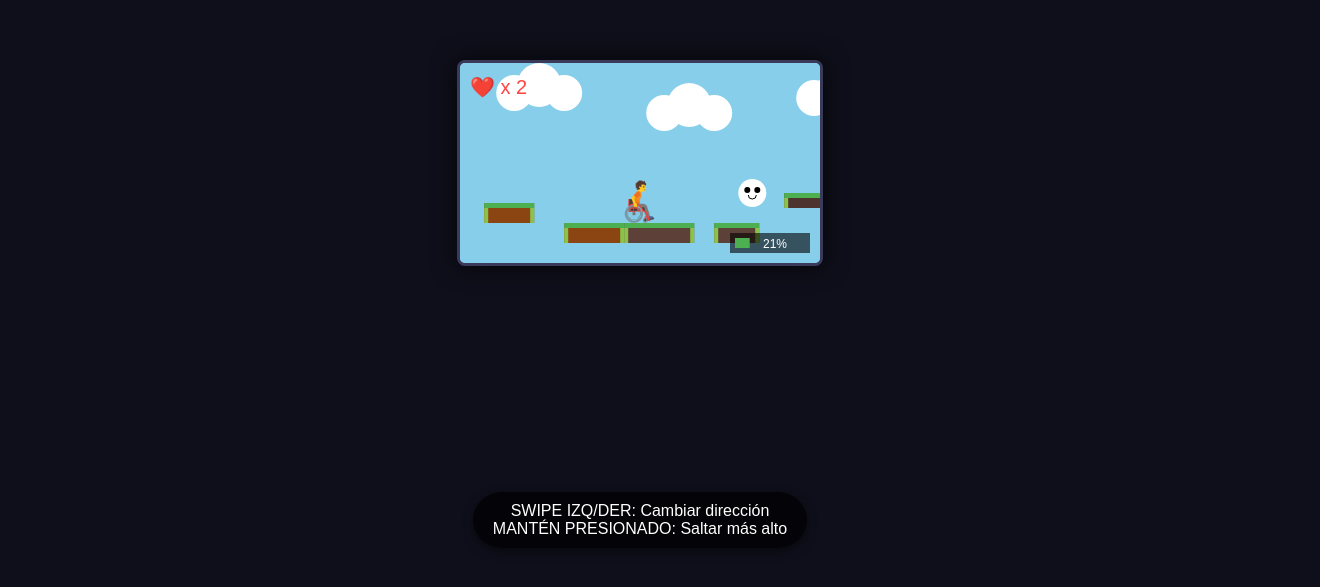
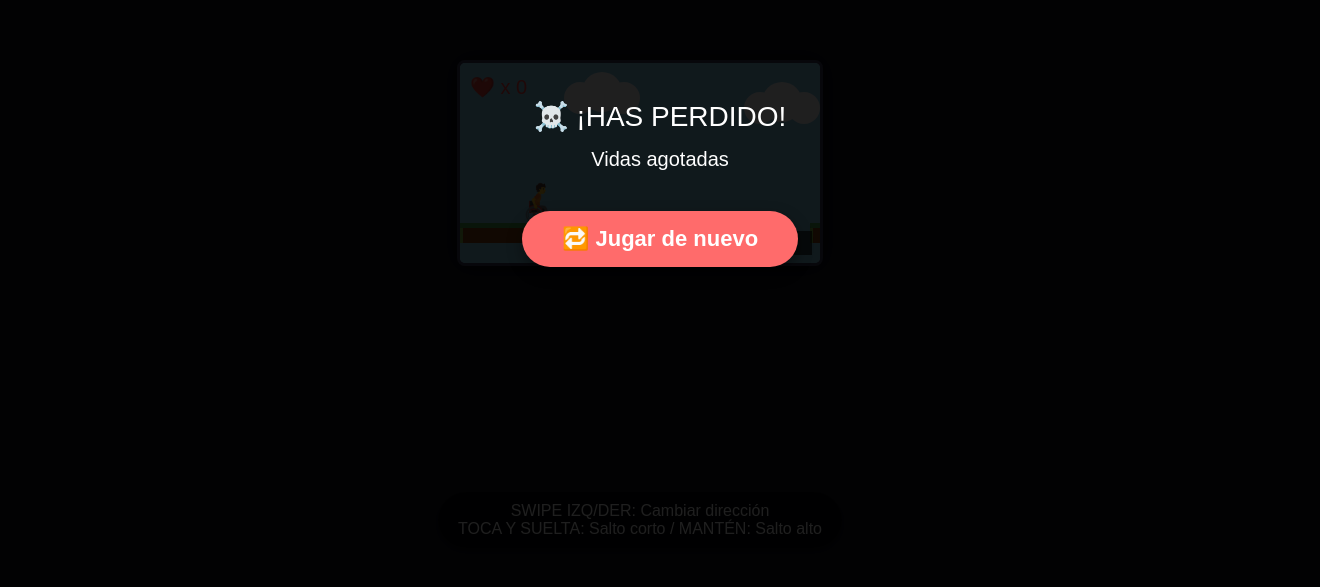
Before and after one commit to joniturburyzen/knight, a plain HTML site: page index.html in a window 1280 px wide. Shown: the part 237-824 px from the top of the page, 1320 px wide, since content can reach past the window. Before the commit the page ends 800 px from the top, so only its background shows below. Drawn offline with Linux system fonts and the light colour scheme.

Commit message:
Update index.html

```diff
--- a/index.html
+++ b/index.html
@@ -86,7 +86,7 @@
 
   <div id="instructions">
     SWIPE IZQ/DER: Cambiar dirección<br>
-    MANTÉN PRESIONADO: Saltar más alto
+    TOCA Y SUELTA: Salto corto / MANTÉN: Salto alto
   </div>
 
   <script>
@@ -127,13 +127,13 @@
     };
 
     // ======================
-    // JUGADOR (EMOJI GRANDE)
+    // JUGADOR (AJUSTADO PARA CONTROL PRECISO)
     // ======================
     const player = {
-      x: 70,
-      y: 142,
-      radius: 20,
-      speed: 2.2,
+      x: 80,          // Posición inicial segura
+      y: 142,         // Sobre la primera plataforma
+      radius: 18,     // Radio de colisión ajustado
+      speed: 1.5,     // ¡MÁS LENTO! (antes 2.2) → más tiempo para reaccionar
       direction: 1,
       velY: 0,
       jumping: false,
@@ -144,78 +144,73 @@
     };
 
     // ======================
-    // PLATAFORMAS (5 PANTALLAS - DISEÑO DESAFIANTE)
+    // PLATAFORMAS REDISEÑADAS (PROGRESIÓN LÓGICA)
     // ======================
     const platforms = [
-      // PANTALLA 1 (0-360px): Tutorial progresivo
-      {x: 0, y: 160, w: 100, h: 20, color: '#8B4513'},    // Plataforma inicial amplia
-      {x: 150, y: 160, w: 40, h: 20, color: '#8B4513'},   // Plataforma estrecha 1
-      {x: 220, y: 140, w: 50, h: 20, color: '#8B4513'},   // Plataforma alta
-      {x: 300, y: 160, w: 60, h: 20, color: '#8B4513'},   // Plataforma final pantalla 1
+      // PANTALLA 1 (0-360px): TUTORIAL SUAVE
+      {x: 0, y: 160, w: 150, h: 20, color: '#8B4513'},   // Plataforma inicial ANCHA (tiempo para aprender controles)
+      {x: 220, y: 160, w: 100, h: 20, color: '#8B4513'}, // Primera plataforma después de gap pequeño (70px)
+      {x: 350, y: 160, w: 80, h: 20, color: '#8B4513'},  // Segunda plataforma (gap 70px)
 
-      // PANTALLA 2 (360-720px): Primer fantasma + abismos
-      {x: 360, y: 160, w: 70, h: 20, color: '#5D4037'},   // Inicio pantalla 2
-      {x: 450, y: 160, w: 45, h: 20, color: '#5D4037'},   // Plataforma estrecha con fantasma
-      {x: 520, y: 130, w: 40, h: 15, color: '#4E342E'},   // Plataforma flotante 1
-      {x: 580, y: 100, w: 40, h: 15, color: '#4E342E'},   // Plataforma flotante 2 (más alta)
-      {x: 650, y: 160, w: 70, h: 20, color: '#5D4037'},   // Suelo después de flotantes
+      // PANTALLA 2 (360-720px): PRIMEROS RETOS REALES
+      {x: 450, y: 160, w: 70, h: 20, color: '#5D4037'},  // Plataforma estrecha (gap 100px antes)
+      {x: 580, y: 140, w: 60, h: 20, color: '#5D4037'},  // Plataforma alta (requiere salto preciso)
+      {x: 670, y: 160, w: 90, h: 20, color: '#5D4037'},  // Plataforma de aterrizaje (gap 50px)
 
       // PANTALLA 3 (720-1080px): ZONA DE RIESGO - ESPADA
-      {x: 720, y: 160, w: 60, h: 20, color: '#3E2723'},   // Plataforma antes del abismo profundo
-      // ¡ABISMO PROFUNDO AQUÍ! (200px de ancho - requiere salto largo)
-      {x: 920, y: 160, w: 50, h: 20, color: '#3E2723'},   // Plataforma de aterrizaje después del abismo
-      {x: 1000, y: 90, w: 60, h: 15, color: '#2E1B1B'},   // Plataforma ALTA para espada (riesgosa)
+      {x: 760, y: 160, w: 70, h: 20, color: '#3E2723'},  // Plataforma antes del abismo
+      // ¡ABISMO DE 150px! (requiere salto comprometido)
+      {x: 980, y: 160, w: 60, h: 20, color: '#3E2723'},  // Plataforma de aterrizaje
+      {x: 1060, y: 90, w: 70, h: 15, color: '#2E1B1B'},  // Plataforma ALTA para espada (riesgo alto)
 
-      // PANTALLA 4 (1080-1440px): Plataforma desapareciente + fantasmas
-      {x: 1080, y: 160, w: 80, h: 20, color: '#2E1B1B'},  // Suelo inicio pantalla 4
-      {x: 1200, y: 160, w: 60, h: 20, color: '#2E1B1B'},  // Plataforma antes de desapareciente
-      // Plataforma desapareciente en x=1280 (definida aparte)
-      {x: 1400, y: 160, w: 80, h: 20, color: '#2E1B1B'},  // Suelo después de desapareciente
+      // PANTALLA 4 (1080-1440px): TIMING + PRESIÓN
+      {x: 1150, y: 160, w: 80, h: 20, color: '#2E1B1B'}, // Suelo antes de desapareciente
+      // Plataforma desapareciente en x=1250
+      {x: 1380, y: 160, w: 100, h: 20, color: '#2E1B1B'},// Suelo después de desapareciente
 
-      // PANTALLA 5 (1440-1800px): Final épico
-      {x: 1440, y: 160, w: 70, h: 20, color: '#1A0A0A'},  // Inicio final
-      {x: 1530, y: 140, w: 40, h: 20, color: '#1A0A0A'},  // Plataforma alta
-      {x: 1600, y: 160, w: 50, h: 20, color: '#1A0A0A'},  // Plataforma estrecha
-      {x: 1670, y: 130, w: 40, h: 20, color: '#1A0A0A'},  // Última plataforma flotante
-      {x: 1730, y: 160, w: 70, h: 20, color: '#FFD700'}   // Plataforma final con cerveza
+      // PANTALLA 5 (1440-1800px): FINAL EXIGENTE
+      {x: 1480, y: 160, w: 60, h: 20, color: '#1A0A0A'}, // Plataforma estrecha
+      {x: 1570, y: 140, w: 50, h: 20, color: '#1A0A0A'}, // Plataforma alta
+      {x: 1650, y: 160, w: 50, h: 20, color: '#1A0A0A'}, // Plataforma estrecha final
+      {x: 1730, y: 160, w: 70, h: 20, color: '#FFD700'}  // Plataforma de la cerveza
     ];
 
     // Plataforma que desaparece (PANTALLA 4)
     const disappearingPlatform = {
-      x: 1280,
+      x: 1250,
       y: 160,
       w: 80,
       h: 20,
       visible: true,
-      visibleTime: 100,
-      invisibleTime: 150,
+      visibleTime: 120,  // 2 segundos visible
+      invisibleTime: 180, // 3 segundos invisible
       timer: 0,
       state: 'visible'
     };
 
     // ======================
-    // ENEMIGOS (FANTASMAS - POSICIONADOS ESTRATÉGICAMENTE)
+    // ENEMIGOS (AJUSTADOS A NUEVAS PLATAFORMAS)
     // ======================
     const ghosts = [
-      // Fantasma 1: Pantalla 2, en plataforma estrecha (obstaculiza primer salto serio)
-      {x: 465, y: 130, radius: 14, dir: -1, range: 30, startX: 465, color: '#ffffff', alive: true},
+      // Fantasma 1: Pantalla 2, en plataforma estrecha (primer reto real)
+      {x: 475, y: 130, radius: 14, dir: -1, range: 40, startX: 475, color: '#ffffff', alive: true},
 
-      // Fantasma 2: Pantalla 3, patrulla el abismo profundo (presión psicológica)
-      {x: 800, y: 130, radius: 14, dir: 1, range: 80, startX: 800, color: '#ffffff', alive: true},
+      // Fantasma 2: Pantalla 3, patrullando antes del abismo profundo
+      {x: 850, y: 130, radius: 14, dir: 1, range: 70, startX: 850, color: '#ffffff', alive: true},
 
-      // Fantasma 3: Pantalla 4, antes de plataforma desapareciente (timing + enemigo)
-      {x: 1180, y: 130, radius: 14, dir: 1, range: 40, startX: 1180, color: '#ffffff', alive: true},
+      // Fantasma 3: Pantalla 4, justo antes de la plataforma desapareciente
+      {x: 1180, y: 130, radius: 14, dir: 1, range: 30, startX: 1180, color: '#ffffff', alive: true},
 
-      // Fantasma 4: Pantalla 5, en plataforma alta final (último desafío)
-      {x: 1540, y: 110, radius: 14, dir: -1, range: 25, startX: 1540, color: '#ffffff', alive: true}
+      // Fantasma 4: Pantalla 5, en la plataforma alta final
+      {x: 1585, y: 110, radius: 14, dir: -1, range: 20, startX: 1585, color: '#ffffff', alive: true}
     ];
 
     // ======================
     // POWER-UPS Y OBJETIVOS
     // ======================
     const sword = {
-      x: 1030,
-      y: 60,
+      x: 1095,
+      y: 55,
       radius: 25,
       collected: false,
       flashTimer: 0,
@@ -230,16 +225,19 @@
     };
 
     // ======================
-    // FÍSICA Y CONTROLES MEJORADOS (SALTO VARIABLE)
+    // FÍSICA AJUSTADA (SALTO SUTIL Y CONTROLADO)
     // ======================
-    const gravity = 0.65;
-    const jumpPowerBase = -14;
-    const maxJumpPower = -22;
-    let touchStartY = 0;
+    const gravity = 0.6;        // Ligeramente más suave
+    const jumpPowerBase = -9;   // ¡SALTO MÁS BAJO! (antes -14)
+    const maxJumpPower = -14;   // Máximo salto reducido (antes -22)
+    let touchStartX = 0;
+    let swipeStartX = 0;
 
+    // Controles táctiles mejorados
     canvas.addEventListener('touchstart', (e) => {
       e.preventDefault();
-      touchStartY = e.touches[0].clientY;
+      touchStartX = e.touches[0].clientX;
+      swipeStartX = touchStartX;
       gameState.touchStartTime = Date.now();
       gameState.isTouching = true;
     }, { passive: false });
@@ -249,54 +247,20 @@
       gameState.isTouching = false;
 
       const touchDuration = Date.now() - gameState.touchStartTime;
+      const swipeEndX = e.changedTouches[0].clientX;
+      const swipeDiff = swipeEndX - swipeStartX;
 
-      // Si estaba en el suelo y soltó el toque → aplica salto variable
-      if (player.grounded && touchDuration > 50) {
-        // Más tiempo presionado = salto más alto (hasta límite)
-        const powerFactor = Math.min(touchDuration / 300, 1);
-        player.velY = jumpPowerBase - (Math.abs(maxJumpPower - jumpPowerBase) * powerFactor);
+      // Swipe horizontal (más sensible)
+      if (Math.abs(swipeDiff) > 40 && touchDuration < 400) {
+        player.direction = (swipeDiff > 0) ? 1 : -1;
+        player.currentEmoji = (player.direction > 0) ? player.emojiRight : player.emojiLeft;
+      }
+      // Salto (más preciso)
+      else if (player.grounded && touchDuration > 30) {
+        const powerFactor = Math.min(touchDuration / 250, 1); // Más rápido el máximo
+        player.velY = jumpPowerBase - (Math.abs(maxJumpPower - jumpPowerBase) * powerFactor * 0.8);
         player.jumping = true;
         player.grounded = false;
-      }
-
-      // Swipe horizontal (detectar movimiento rápido)
-      const touchEndY = e.changedTouches[0].clientY;
-      const diffY = touchEndY - touchStartY;
-
-      // Si el movimiento fue principalmente horizontal → cambio de dirección
-      if (Math.abs(diffY) < 30) {
-        const touchEndX = e.changedTouches[0].clientX;
-        const touchStartX = e.changedTouches[0].clientX - (touchEndX - touchStartY); // Aproximación
-        // En móviles reales usaríamos touchstart separado, pero para simplicidad:
-        // Si el toque fue largo (>200ms) y vertical pequeño → asumimos swipe horizontal
-        if (touchDuration > 200) {
-          player.direction = (diffY > 0) ? -1 : 1; // Simplificación para prototipo
-          player.currentEmoji = (player.direction > 0) ? player.emojiRight : player.emojiLeft;
-        }
-      }
-    }, { passive: false });
-
-    // Swipe horizontal separado (mejor detección)
-    let swipeStartX = 0;
-    canvas.addEventListener('touchstart', (e) => {
-      if (e.touches.length === 1) {
-        swipeStartX = e.touches[0].clientX;
-      }
-    }, { passive: false });
-
-    canvas.addEventListener('touchmove', (e) => {
-      e.preventDefault();
-    }, { passive: false });
-
-    canvas.addEventListener('touchend', (e) => {
-      if (e.changedTouches.length === 1 && !gameState.isTouching) {
-        const swipeEndX = e.changedTouches[0].clientX;
-        const diffX = swipeEndX - swipeStartX;
-
-        if (Math.abs(diffX) > 60) { // Umbral de swipe
-          player.direction = (diffX > 0) ? 1 : -1;
-          player.currentEmoji = (player.direction > 0) ? player.emojiRight : player.emojiLeft;
-        }
       }
     }, { passive: false });
 
@@ -306,7 +270,7 @@
     function update() {
       if (!gameState.playing || gameState.levelComplete || gameState.gameOver) return;
 
-      // Movimiento horizontal
+      // Movimiento horizontal (más lento)
       player.x += player.speed * player.direction;
 
       // Gravedad
@@ -350,7 +314,7 @@
       ghosts.forEach(ghost => {
         if (!ghost.alive) return;
 
-        ghost.x += ghost.dir * 1.1;
+        ghost.x += ghost.dir * 1.0; // Más lento
         if (ghost.x > ghost.startX + ghost.range || ghost.x < ghost.startX - ghost.range) {
           ghost.dir *= -1;
         }
@@ -363,7 +327,7 @@
         if (distance < player.radius + ghost.radius && ghost.alive) {
           if (player.velY > 0 && player.y < ghost.y - 5) {
             ghost.alive = false;
-            player.velY = -9;
+            player.velY = -7; // Rebote más suave
           }
           else if (gameState.hasSword) {
             ghost.alive = false;
@@ -388,7 +352,7 @@
 
       // Animación de destello de espada
       sword.flashTimer++;
-      if (sword.flashTimer > 20) {
+      if (sword.flashTimer > 15) {
         sword.flashState = !sword.flashState;
         sword.flashTimer = 0;
       }
@@ -433,7 +397,7 @@
 
     function loseLife() {
       gameState.lives--;
-      player.x = 70;
+      player.x = 80;
       player.y = 142;
       player.velY = 0;
       player.direction = 1;
@@ -456,7 +420,7 @@
       gameState.touchStartTime = 0;
       gameState.isTouching = false;
 
-      player.x = 70;
+      player.x = 80;
       player.y = 142;
       player.velY = 0;
       player.direction = 1;
@@ -483,19 +447,16 @@
       ctx.fillStyle = '#87CEEB';
       ctx.fillRect(0, 0, canvas.width, canvas.height);
 
-      // Nubes decorativas (más densas para rellenar abismos)
-      drawCloud(100 - camera.x, 40);
-      drawCloud(250 - camera.x, 30);
-      drawCloud(400 - camera.x, 50);
-      drawCloud(550 - camera.x, 35);
-      drawCloud(700 - camera.x, 45);
-      drawCloud(850 - camera.x, 25);
-      drawCloud(1000 - camera.x, 55);
-      drawCloud(1150 - camera.x, 30);
-      drawCloud(1300 - camera.x, 40);
-      drawCloud(1450 - camera.x, 50);
-      drawCloud(1600 - camera.x, 35);
-      drawCloud(1750 - camera.x, 45);
+      // Nubes (más espaciadas para no saturar)
+      drawCloud(120 - camera.x, 35);
+      drawCloud(300 - camera.x, 45);
+      drawCloud(500 - camera.x, 30);
+      drawCloud(700 - camera.x, 50);
+      drawCloud(900 - camera.x, 40);
+      drawCloud(1100 - camera.x, 35);
+      drawCloud(1300 - camera.x, 45);
+      drawCloud(1500 - camera.x, 30);
+      drawCloud(1700 - camera.x, 50);
 
       // Plataformas con césped en bordes
       platforms.forEach(platform => {
@@ -509,10 +470,10 @@
         ctx.fillStyle = '#4CAF50';
         ctx.fillRect(platform.x - camera.x, platform.y, platform.w, 5);
 
-        // Bordes laterales (indican abismo)
+        // Bordes laterales (advertencia visual)
         ctx.fillStyle = '#8BC34A';
-        ctx.fillRect(platform.x - camera.x, platform.y + 5, 4, platform.h - 5);
-        ctx.fillRect(platform.x - camera.x + platform.w - 4, platform.y + 5, 4, platform.h - 5);
+        ctx.fillRect(platform.x - camera.x, platform.y + 5, 3, platform.h - 5);
+        ctx.fillRect(platform.x - camera.x + platform.w - 3, platform.y + 5, 3, platform.h - 5);
       });
 
       // Plataforma desapareciente
@@ -524,52 +485,52 @@
           ctx.fillStyle = '#4CAF50';
           ctx.fillRect(plat.x - camera.x, plat.y, plat.w, 5);
 
-          // Destellos cuando está a punto de desaparecer
-          ctx.fillStyle = 'rgba(255, 255, 0, 0.7)';
-          for (let i = 0; i < plat.w; i += 10) {
-            ctx.fillRect(plat.x - camera.x + i, plat.y - 8, 6, 6);
+          // Destellos de advertencia
+          ctx.fillStyle = 'rgba(255, 255, 0, 0.6)';
+          for (let i = 5; i < plat.w; i += 15) {
+            ctx.fillRect(plat.x - camera.x + i, plat.y - 6, 8, 8);
           }
         }
       }
 
-      // ESPADA GIGANTE Y BRILLANTE (¡VISIBLE!)
+      // ESPADA VISIBLE Y ATRACTIVA
       if (!sword.collected && sword.x >= camera.x - 50 && sword.x <= camera.x + canvas.width + 50) {
         // Base de piedra
         ctx.fillStyle = '#5D4037';
-        ctx.fillRect(sword.x - camera.x - 15, sword.y + 25, 30, 15);
+        ctx.fillRect(sword.x - camera.x - 12, sword.y + 20, 24, 12);
 
-        // Hoja grande
-        ctx.fillStyle = sword.flashState ? '#FFD700' : '#FFFFFF';
+        // Hoja con destello
+        ctx.fillStyle = sword.flashState ? '#FFD700' : '#FFA500';
         ctx.beginPath();
-        ctx.moveTo(sword.x - camera.x, sword.y + 25);
-        ctx.lineTo(sword.x - camera.x - 12, sword.y - 15);
-        ctx.lineTo(sword.x - camera.x + 12, sword.y - 15);
+        ctx.moveTo(sword.x - camera.x, sword.y + 20);
+        ctx.lineTo(sword.x - camera.x - 10, sword.y - 10);
+        ctx.lineTo(sword.x - camera.x + 10, sword.y - 10);
         ctx.closePath();
         ctx.fill();
 
-        // Brillo extra cuando parpadea
+        // Brillo
         if (sword.flashState) {
-          ctx.fillStyle = 'rgba(255, 255, 255, 0.8)';
+          ctx.fillStyle = 'rgba(255, 255, 255, 0.9)';
           ctx.beginPath();
-          ctx.arc(sword.x - camera.x, sword.y - 5, 8, 0, Math.PI * 2);
+          ctx.arc(sword.x - camera.x, sword.y, 6, 0, Math.PI * 2);
           ctx.fill();
         }
 
-        // Texto pequeño "ESPADA" para más claridad
+        // Texto "ESPADA"
         ctx.fillStyle = '#ffd700';
-        ctx.font = '10px Arial';
+        ctx.font = '11px Arial';
         ctx.textAlign = 'center';
-        ctx.fillText('ESPADA', sword.x - camera.x, sword.y - 25);
+        ctx.fillText('ESPADA', sword.x - camera.x, sword.y - 20);
       }
 
-      // Cerveza grande
+      // Cerveza
       if (beer.x >= camera.x && beer.x <= camera.x + canvas.width) {
-        ctx.fillStyle = beer.color;
-        ctx.fillRect(beer.x - camera.x - 12, beer.y - 20, 24, 35);
+        ctx.fillStyle = '#D4A76A';
+        ctx.fillRect(beer.x - camera.x - 10, beer.y - 22, 20, 38);
         ctx.fillStyle = '#ffcc00';
-        ctx.fillRect(beer.x - camera.x - 10, beer.y - 18, 20, 30);
+        ctx.fillRect(beer.x - camera.x - 8, beer.y - 20, 16, 32);
         ctx.fillStyle = '#8B4513';
-        ctx.fillRect(beer.x - camera.x - 15, beer.y - 20, 30, 8);
+        ctx.fillRect(beer.x - camera.x - 12, beer.y - 22, 24, 6);
       }
 
       // Fantasmas
@@ -583,17 +544,17 @@
 
         ctx.fillStyle = 'black';
         ctx.beginPath();
-        ctx.arc(ghost.x - camera.x - 5, ghost.y - 3, 3, 0, Math.PI * 2);
-        ctx.arc(ghost.x - camera.x + 5, ghost.y - 3, 3, 0, Math.PI * 2);
+        ctx.arc(ghost.x - camera.x - 4, ghost.y - 2, 2.5, 0, Math.PI * 2);
+        ctx.arc(ghost.x - camera.x + 4, ghost.y - 2, 2.5, 0, Math.PI * 2);
         ctx.fill();
 
         ctx.beginPath();
-        ctx.arc(ghost.x - camera.x, ghost.y + 2, 4, 0, Math.PI);
+        ctx.arc(ghost.x - camera.x, ghost.y + 2, 3, 0, Math.PI);
         ctx.stroke();
       });
 
-      // JUGADOR: Emoji GRANDE (40px)
-      ctx.font = '40px Arial';
+      // JUGADOR: Emoji grande y claro
+      ctx.font = '38px Arial';
       ctx.textAlign = 'center';
       ctx.textBaseline = 'middle';
       ctx.fillText(player.currentEmoji, player.x - camera.x, player.y);
@@ -607,30 +568,30 @@
       // Indicador de espada
       if (gameState.hasSword) {
         ctx.fillStyle = '#ffd700';
-        ctx.font = '20px Arial';
+        ctx.font = '19px Arial';
         ctx.textAlign = 'right';
         ctx.fillText('⚔️ ESPADA', canvas.width - 10, 25);
       }
 
-      // Progreso (indicador visual de avance)
+      // Barra de progreso
       const progress = Math.min(100, Math.round((player.x / LEVEL_WIDTH) * 100));
-      ctx.fillStyle = 'rgba(0,0,0,0.6)';
-      ctx.fillRect(canvas.width - 90, canvas.height - 30, 80, 20);
+      ctx.fillStyle = 'rgba(0,0,0,0.65)';
+      ctx.fillRect(canvas.width - 92, canvas.height - 32, 84, 24);
       ctx.fillStyle = '#4CAF50';
-      ctx.fillRect(canvas.width - 85, canvas.height - 25, Math.min(70, (progress/100)*70), 10);
+      ctx.fillRect(canvas.width - 88, canvas.height - 28, Math.min(76, (progress/100)*76), 16);
       ctx.fillStyle = 'white';
-      ctx.font = '12px Arial';
+      ctx.font = '13px Arial';
       ctx.textAlign = 'center';
-      ctx.fillText(`${progress}%`, canvas.width - 45, canvas.height - 18);
+      ctx.fillText(`${progress}%`, canvas.width - 46, canvas.height - 20);
     }
 
     function drawCloud(x, y) {
       if (x + 60 < 0 || x > canvas.width + 60) return;
       ctx.fillStyle = 'white';
       ctx.beginPath();
-      ctx.arc(x, y, 18, 0, Math.PI * 2);
-      ctx.arc(x + 25, y - 8, 22, 0, Math.PI * 2);
-      ctx.arc(x + 50, y, 18, 0, Math.PI * 2);
+      ctx.arc(x, y, 16, 0, Math.PI * 2);
+      ctx.arc(x + 22, y - 6, 20, 0, Math.PI * 2);
+      ctx.arc(x + 44, y, 16, 0, Math.PI * 2);
       ctx.fill();
     }
 
```
